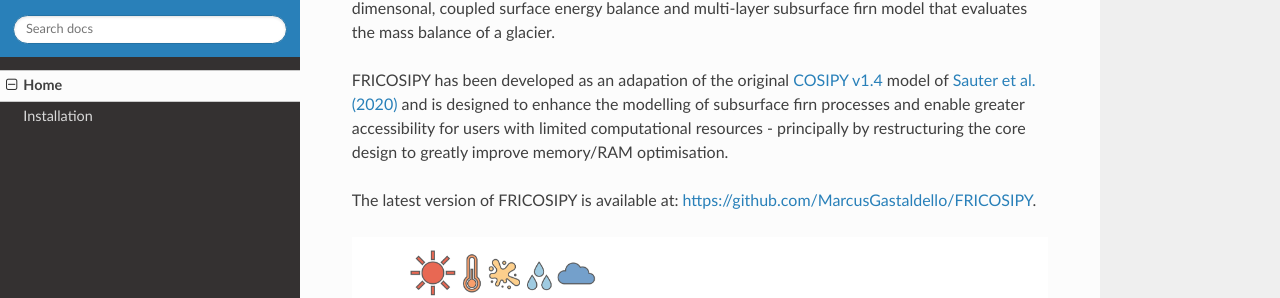
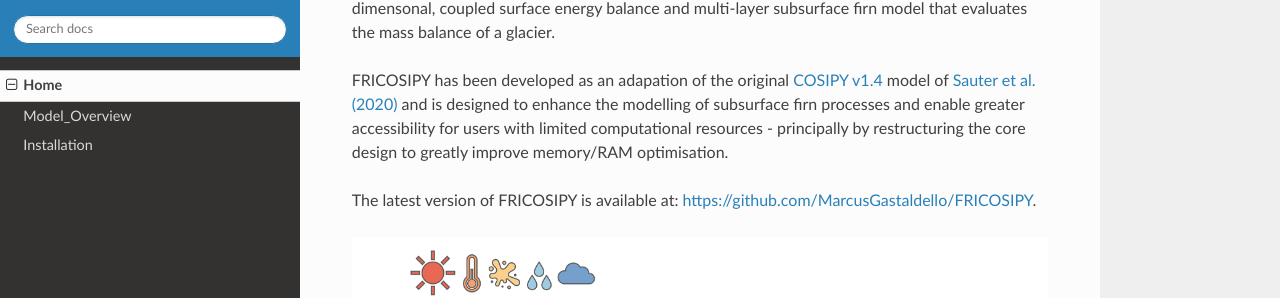
Before and after one commit to MarcusGastaldello/FRICOSIPY, an MkDocs documentation site: the page built from docs/index.md, in a window 1280 px wide. Shown: the part 187-485 px from the top of the page. Built offline with MkDocs 1.6.1, drawn with Linux system fonts in a browser that asks for light colours; nearby versions of some CDN libraries.

Commit message:
Add Model Overview to navigation

```diff
--- a/mkdocs.yml
+++ b/mkdocs.yml
@@ -18,4 +18,5 @@ markdown_extensions:
 
 nav:
   - Home: index.md
+  - Model_Overview: model_overview.md
   - Installation: installation.md
```
